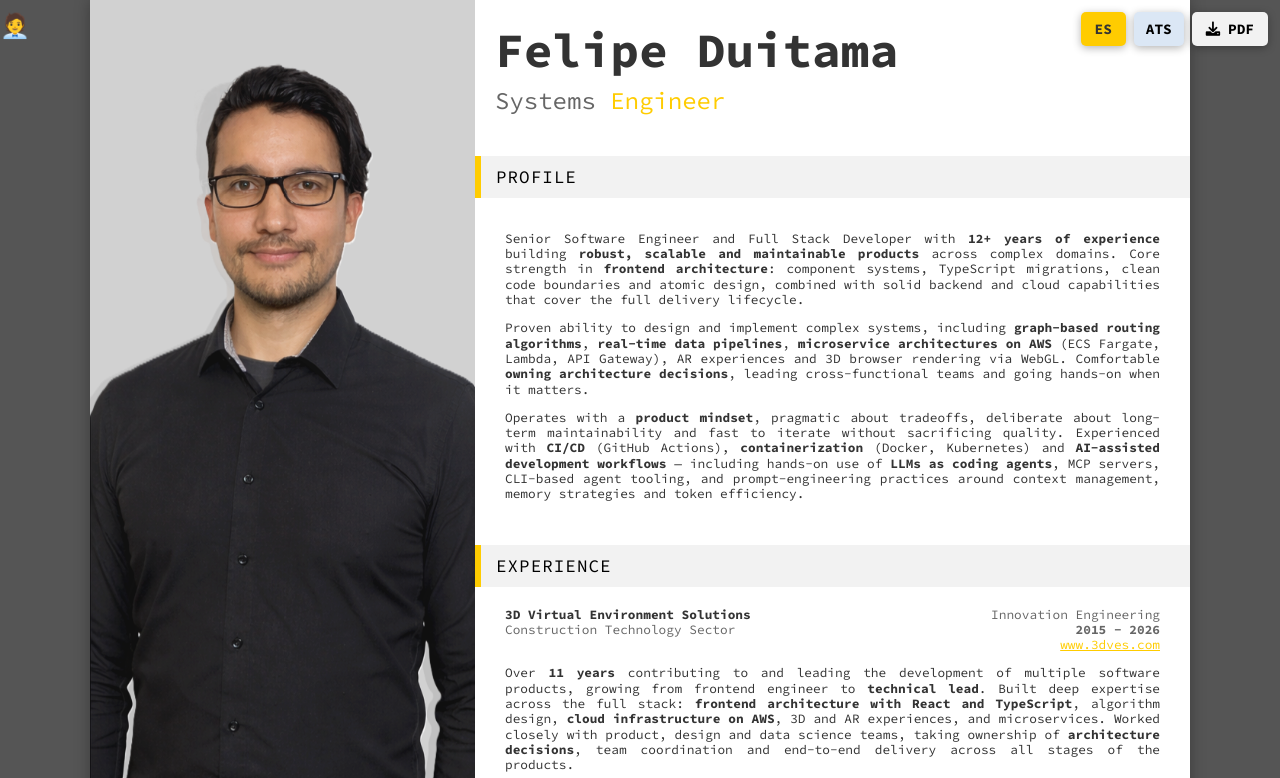
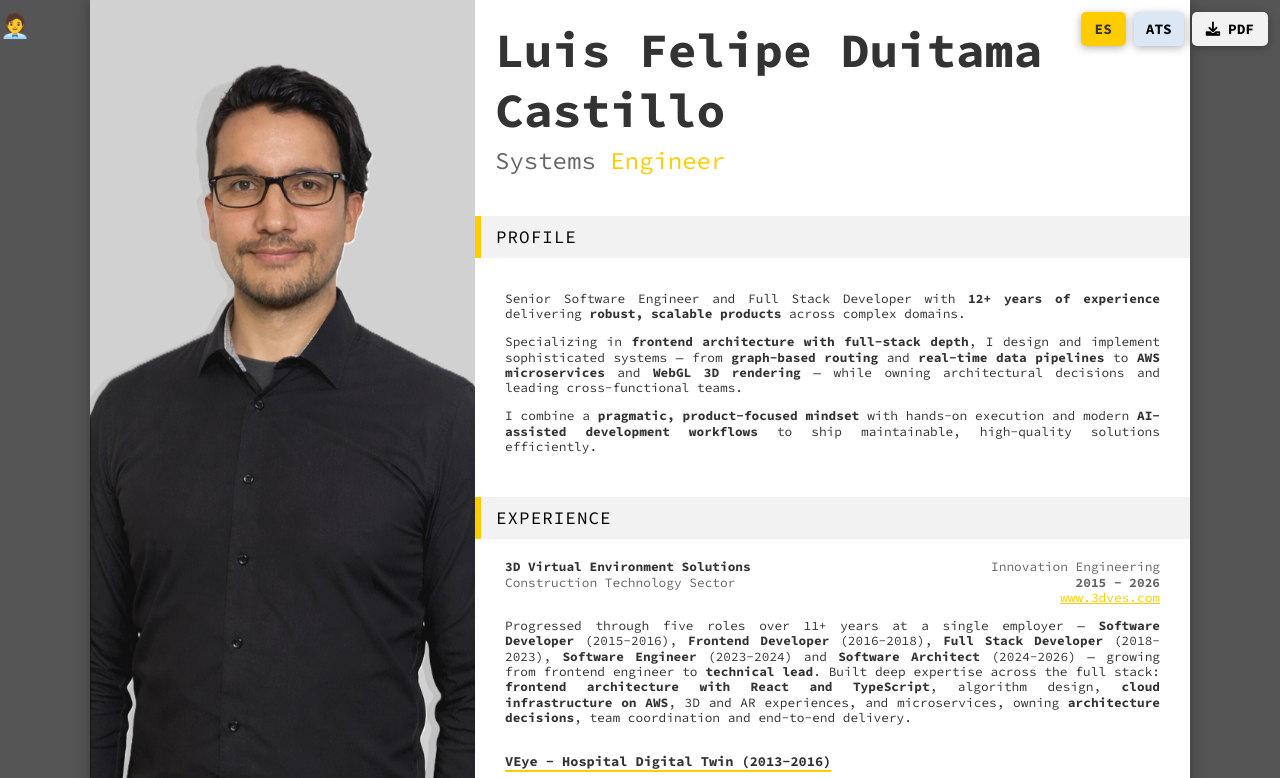
Before and after one commit to felipedc09/CV, a plain HTML site: page index.html in a window 1280 px wide. Shown: the top 778 px of the page. Drawn offline with Linux system fonts and the light colour scheme.

Commit message:
feat(cv): full legal name, PDF profile, role timeline, and expanded skills

```diff
--- a/content/en.js
+++ b/content/en.js
@@ -21,14 +21,14 @@
     basic: "Basic",
     jobTitle: "Systems <span>Engineer</span>",
     profile: "Profile",
-    profileText1: "Senior Software Engineer and Full Stack Developer with <strong>12+ years of experience</strong> building <strong>robust, scalable and maintainable products</strong> across complex domains. Core strength in <strong>frontend architecture</strong>: component systems, TypeScript migrations, clean code boundaries and atomic design, combined with solid backend and cloud capabilities that cover the full delivery lifecycle.",
-    profileText2: "Proven ability to design and implement complex systems, including <strong>graph-based routing algorithms</strong>, <strong>real-time data pipelines</strong>, <strong>microservice architectures on AWS</strong> (ECS Fargate, Lambda, API Gateway), AR experiences and 3D browser rendering via WebGL. Comfortable <strong>owning architecture decisions</strong>, leading cross-functional teams and going hands-on when it matters.",
-    profileText3: "Operates with a <strong>product mindset</strong>, pragmatic about tradeoffs, deliberate about long-term maintainability and fast to iterate without sacrificing quality. Experienced with <strong>CI/CD</strong> (GitHub Actions), <strong>containerization</strong> (Docker, Kubernetes) and <strong>AI-assisted development workflows</strong> — including hands-on use of <strong>LLMs as coding agents</strong>, MCP servers, CLI-based agent tooling, and prompt-engineering practices around context management, memory strategies and token efficiency.",
+    profileText1: "Senior Software Engineer and Full Stack Developer with <strong>12+ years of experience</strong> delivering <strong>robust, scalable products</strong> across complex domains.",
+    profileText2: "Specializing in <strong>frontend architecture with full-stack depth</strong>, I design and implement sophisticated systems — from <strong>graph-based routing</strong> and <strong>real-time data pipelines</strong> to <strong>AWS microservices</strong> and <strong>WebGL 3D rendering</strong> — while owning architectural decisions and leading cross-functional teams.",
+    profileText3: "I combine a <strong>pragmatic, product-focused mindset</strong> with hands-on execution and modern <strong>AI-assisted development workflows</strong> to ship maintainable, high-quality solutions efficiently.",
     experience: "Experience",
     companyName: "3D Virtual Environment Solutions",
     companySector: "Construction Technology Sector",
     companyRole: "Innovation Engineering",
-    companySummary: "Over <strong>11 years</strong> contributing to and leading the development of multiple software products, growing from frontend engineer to <strong>technical lead</strong>. Built deep expertise across the full stack: <strong>frontend architecture with React and TypeScript</strong>, algorithm design, <strong>cloud infrastructure on AWS</strong>, 3D and AR experiences, and microservices. Worked closely with product, design and data science teams, taking ownership of <strong>architecture decisions</strong>, team coordination and end-to-end delivery across all stages of the products.",
+    companySummary: "Progressed through five roles over 11+ years at a single employer — <strong>Software Developer</strong> (2015-2016), <strong>Frontend Developer</strong> (2016-2018), <strong>Full Stack Developer</strong> (2018-2023), <strong>Software Engineer</strong> (2023-2024) and <strong>Software Architect</strong> (2024-2026) — growing from frontend engineer to <strong>technical lead</strong>. Built deep expertise across the full stack: <strong>frontend architecture with React and TypeScript</strong>, algorithm design, <strong>cloud infrastructure on AWS</strong>, 3D and AR experiences, and microservices, owning <strong>architecture decisions</strong>, team coordination and end-to-end delivery.",
     vEyeTitle: "vEye - Hospital Digital Twin (2013-2016)",
     vEye1: "Contributed to the architecture of a hospital-scale <strong>digital twin</strong> using <strong>Unity 3D</strong> and a MENU stack (MongoDB, Express, Node.js, Unity), integrating <strong>live HVAC sensor data</strong> across a multi-building complex for a US client.",
     vEye2: "Designed <strong>OOP-based C#/.NET controller abstractions</strong> in Unity to manage interactive 3D elements, enabling polymorphic behavior per equipment type.",
--- a/content/es.generated.js
+++ b/content/es.generated.js
@@ -22,14 +22,14 @@
   "basic": "Basico",
   "jobTitle": "Systems <span>Engineer</span>",
   "profile": "Perfil",
-  "profileText1": "Ingeniero de Software Senior y Desarrollador Full Stack con <strong>12+ years de Experiencia</strong> construyendo <strong>robustos, escalables y mantenibles productos</strong> across complejos domains. Core strength en <strong>frontend arquitectura</strong>: component systems, TypeScript migrations, clean code boundaries y atomic diseno, combined con solid backend y nube capabilities that cover the full entrega lifecycle.",
-  "profileText2": "Proven ability a diseno y implement complejos systems, including <strong>graph-based routing algorithms</strong>, <strong>real-time data pipelines</strong>, <strong>microservice architectures on AWS</strong> (ECS Fargate, Lambda, API Gateway), AR Experiencias y 3D browser rendering via WebGL. Comfortable <strong>owning arquitectura decisions</strong>, leading cross-functional teams y going hands-on when it matters.",
-  "profileText3": "Operates con a <strong>product mindset</strong>, pragmatic about tradeoffs, deliberate about long-term maintainability y fast a iterate without sacrificing quality. Experienciad con <strong>CI/CD</strong> (GitHub Actions), <strong>containerization</strong> (Docker, Kubernetes) y <strong>AI-assisted development workflows</strong> — including hands-on use de <strong>LLMs as coding agents</strong>, MCP servers, CLI-based agent tooling, y prompt-engineering practices around context management, memory strategies y token efficiency.",
+  "profileText1": "Ingeniero de Software Senior y Desarrollador Full Stack con <strong>12+ years de Experiencia</strong> delivering <strong>robustos, escalables productos</strong> across complejos domains.",
+  "profileText2": "Specializing en <strong>frontend arquitectura con full-stack depth</strong>, I diseno y implement sophisticated systems — from <strong>graph-based routing</strong> y <strong>real-time data pipelines</strong> a <strong>AWS microservices</strong> y <strong>WebGL 3D rendering</strong> — while owning architectural decisions y leading cross-functional teams.",
+  "profileText3": "I combine a <strong>pragmatic, product-focused mindset</strong> con hands-on execution y modern <strong>AI-assisted development workflows</strong> a ship mantenibles, high-quality solutions efficiently.",
   "experience": "Experiencia",
   "companyName": "3D Virtual Environment Solutions",
   "companySector": "Sector de Tecnologia para Construccion",
   "companyRole": "Ingenieria de Innovacion",
-  "companySummary": "Over <strong>11 years</strong> contributing a y leading the development de multiple software productos, growing from frontend engineer a <strong>technical lider</strong>. Built deep expertise across the full stack: <strong>frontend arquitectura con React y TypeScript</strong>, algorithm diseno, <strong>nube infrastructure on AWS</strong>, 3D y AR Experiencias, y microservices. Worked closely con product, diseno y data science teams, taking ownership de <strong>arquitectura decisions</strong>, equipo coordination y end-a-end entrega across all stages de the productos.",
+  "companySummary": "Progressed through five roles over 11+ years at a single employer — <strong>Software Developer</strong> (2015-2016), <strong>frontend Developer</strong> (2016-2018), <strong>Desarrollador Full Stack</strong> (2018-2023), <strong>Software Engineer</strong> (2023-2024) y <strong>Arquitecto de Software</strong> (2024-2026) — growing from frontend engineer a <strong>technical lider</strong>. Built deep expertise across the full stack: <strong>frontend arquitectura con React y TypeScript</strong>, algorithm diseno, <strong>nube infrastructure on AWS</strong>, 3D y AR Experiencias, y microservices, owning <strong>arquitectura decisions</strong>, equipo coordination y end-a-end entrega.",
   "vEyeTitle": "vEye - Hospital Digital Twin (2013-2016)",
   "vEye1": "Contributed a the arquitectura de a hospital-scale <strong>digital twin</strong> using <strong>Unity 3D</strong> y a MENU stack (MongoDB, Express, Node.js, Unity), integrating <strong>live HVAC sensor data</strong> across a multi-construyendo complejos para a US client.",
   "vEye2": "Designed <strong>OOP-based C#/.NET controller abstractions</strong> en Unity a manage interactive 3D elements, enabling polymorphic behavior per equipment type.",
--- a/index.html
+++ b/index.html
@@ -3,7 +3,7 @@
   <head>
     <meta charset="UTF-8" />
     <meta name="viewport" content="width=device-width, initial-scale=1.0" />
-    <title>CV - Felipe Duitama</title>
+    <title>CV - Luis Felipe Duitama Castillo</title>
     <link
       href="https://fonts.googleapis.com/css2?family=Source+Code+Pro:wght@400;700&display=swap"
       rel="stylesheet"
@@ -41,7 +41,7 @@
           <div class="slider-wrapper" id="photoSlider"></div>
         </div>
         <div class="name-header-mobile">
-          <h1>Felipe Duitama</h1>
+          <h1>Luis Felipe Duitama Castillo</h1>
           <h2 data-i18n="jobTitle">Systems <span>Engineer</span></h2>
         </div>
         <div class="sidebar-section">
@@ -118,7 +118,7 @@
       </div>
       <div class="section">
         <div class="name-header">
-          <h1>Felipe Duitama</h1>
+          <h1>Luis Felipe Duitama Castillo</h1>
           <h2 data-i18n="jobTitle">Systems <span>Engineer</span></h2>
         </div>
         <div class="main-section-title" data-i18n="profile">Profile</div>
@@ -328,6 +328,13 @@
               <li class="skill-item"><span class="dot-i">●</span> .Net</li>
               <li class="skill-item"><span class="dot-i">●</span> Unity 3D</li>
               <li class="skill-item"><span class="dot-i">●</span> Git</li>
+              <li class="skill-item"><span class="dot-i">●</span> WebSockets</li>
+              <li class="skill-item"><span class="dot-i">●</span> Micro-frontends</li>
+              <li class="skill-item"><span class="dot-i">●</span> Jenkins</li>
+              <li class="skill-item"><span class="dot-i">●</span> Terraform</li>
+              <li class="skill-item"><span class="dot-i">●</span> Authentication</li>
+              <li class="skill-item"><span class="dot-i">●</span> Distributed Systems</li>
+              <li class="skill-item"><span class="dot-i">●</span> System Design</li>
               <li class="skill-item">
                 <span class="dot-i">●</span>
                 <span data-i18n="githubCopilot"
```
Also changed, not shown: scripts/generator-utils.js (+8 -7 lines), content/ats.en.txt, content/ats.es.txt.
